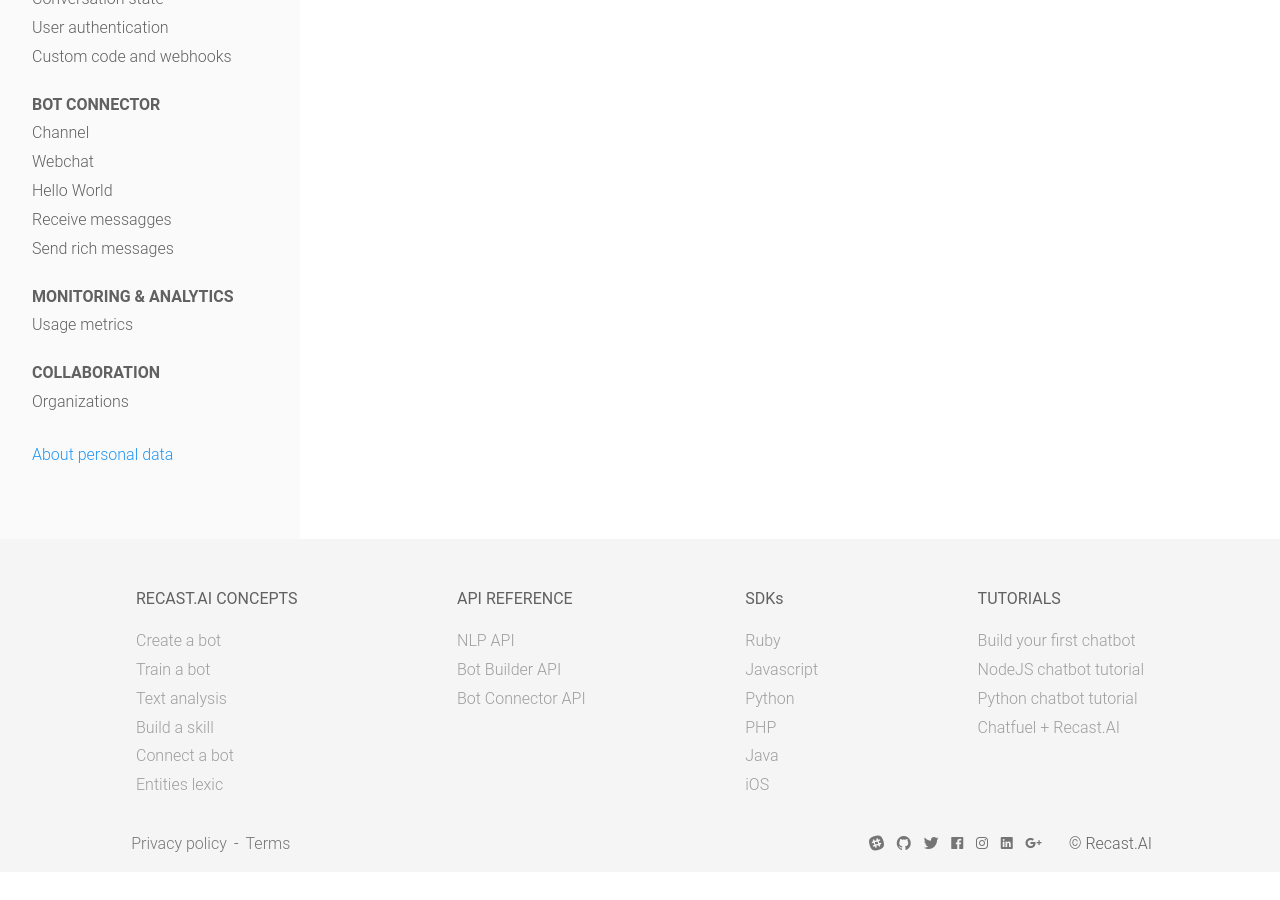
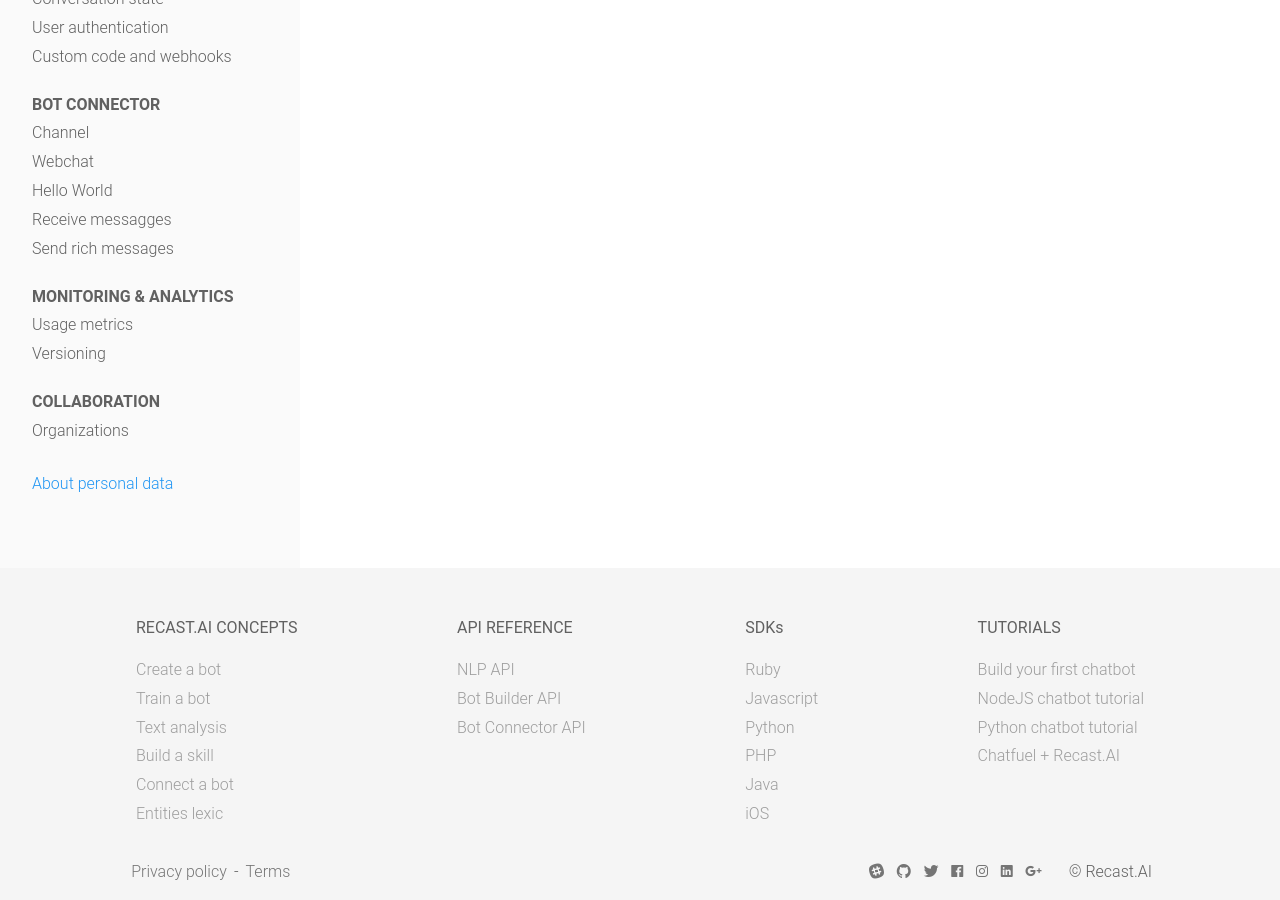
Before and after one commit to SAP-archive/docs, a Jekyll site: the page built from concepts/index.md, in a window 1280 px wide and 900 px high, scrolled down 879 px. Built offline with Jekyll 4.4.1, drawn with Linux system fonts in a browser that asks for light colours; nearby versions of some CDN libraries; a style sheet for code colours, icons or effects is not loaded; before the commit the page ends 1751 px from its top, so only the background shows below that.

Commit message:
Update monitor.yml

```diff
--- a/_data/monitor.yml
+++ b/_data/monitor.yml
@@ -3,3 +3,6 @@ sections:
 
 - title: Usage metrics
   url: /concepts/usage-metrics
+
+- title: Versioning
+  url: /concepts/versioning
```
